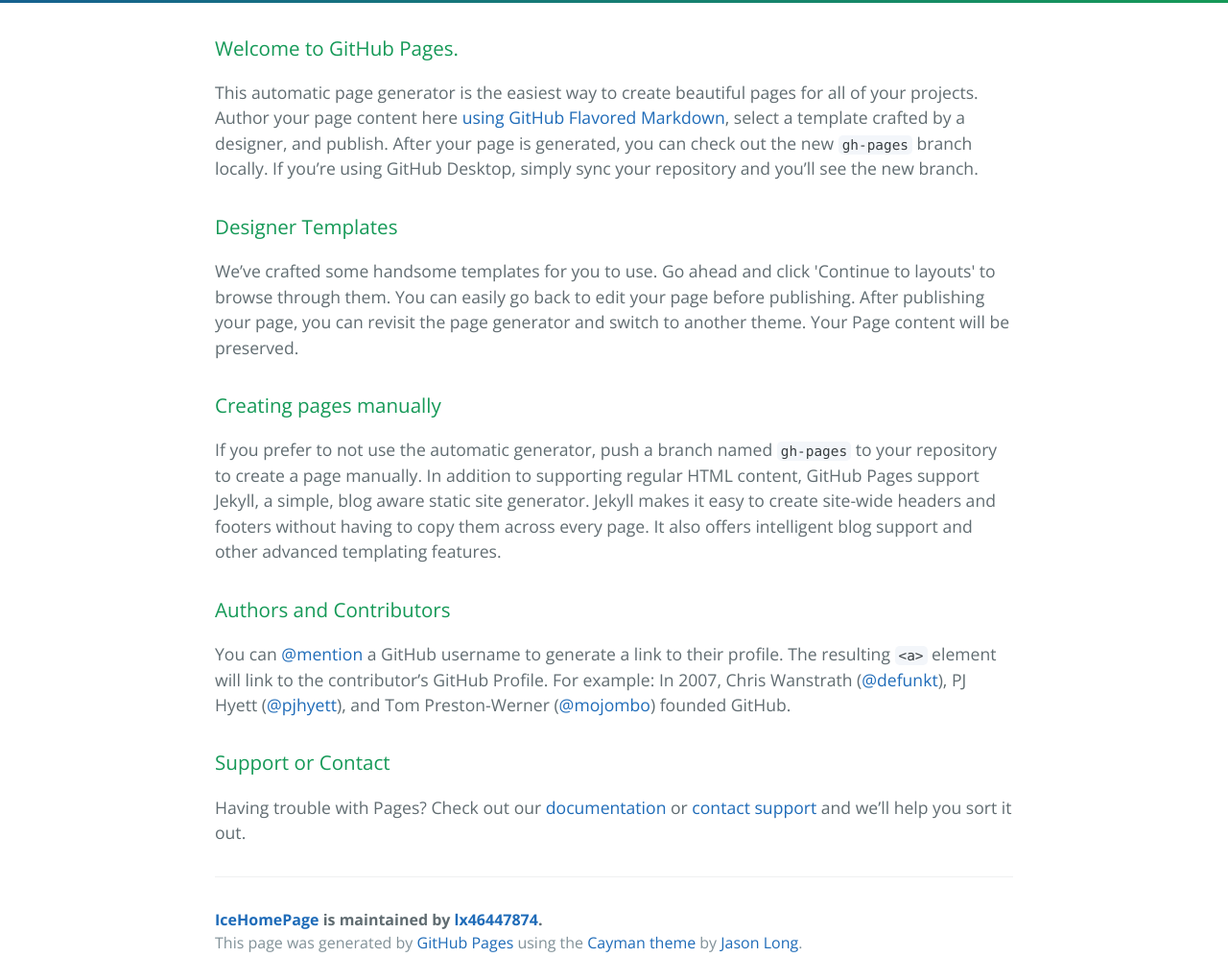
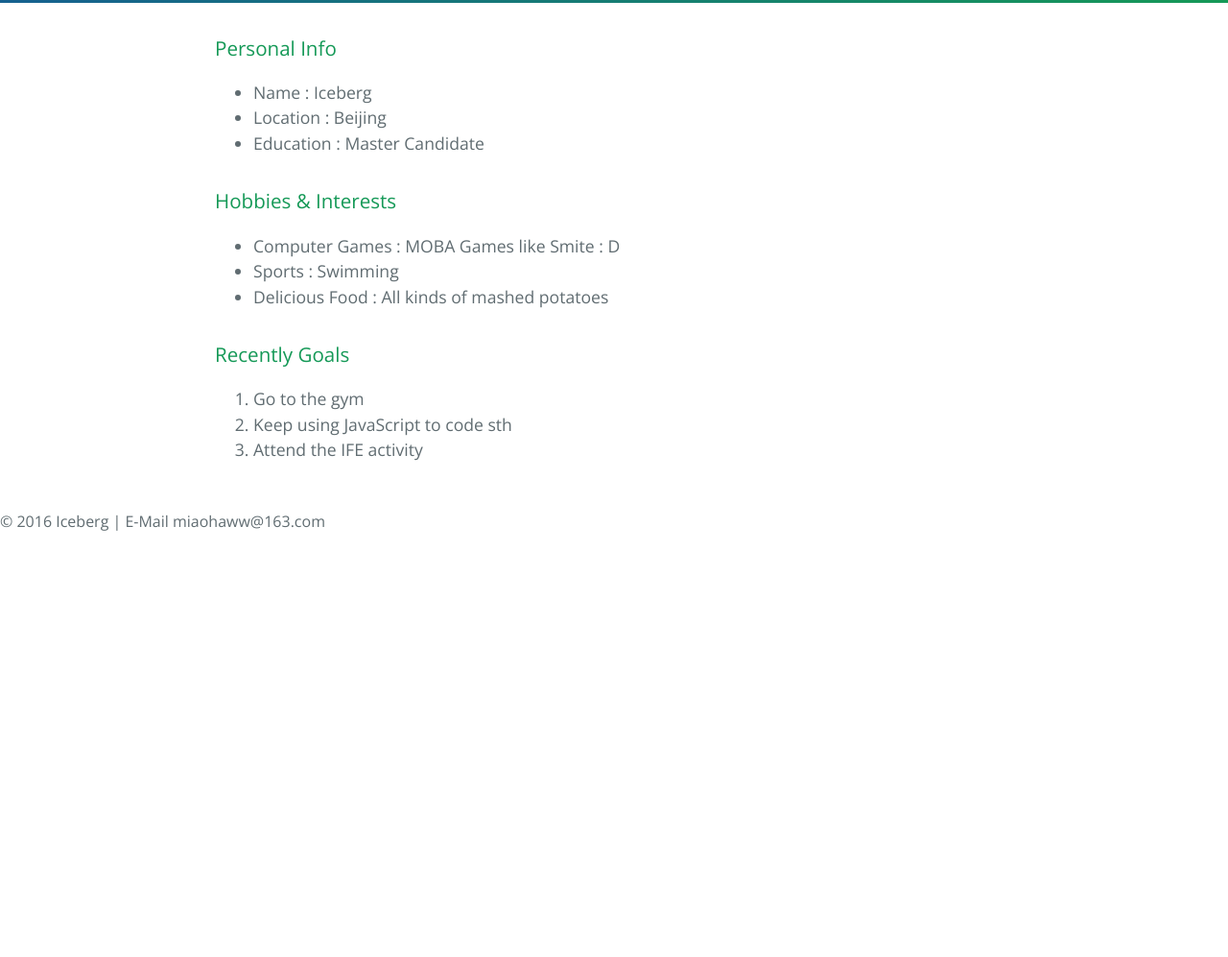
Before and after one commit to lx46447874/IceHomePage, a plain HTML site: page index.html in a window 1280 px wide. Shown: the part 380-1377 px from the top of the page at 96% size. After the commit the page ends 935 px from the top, so only its background shows below. Drawn offline with nearby package versions, Linux system fonts and the light colour scheme.

Commit message:
Personal Update
modify the content

```diff
--- a/index.html
+++ b/index.html
@@ -13,45 +13,35 @@
 <section class="page-header">
   <h1 class="project-name">IceHomePage</h1>
   <h2 class="project-tagline">This is a personal homepage :D</h2>
-      <a href="https://github.com/lx46447874/IceHomePage" class="btn">View on GitHub</a>
-      <a href="https://github.com/lx46447874/IceHomePage/zipball/master" class="btn">Download .zip</a>
-      <a href="https://github.com/lx46447874/IceHomePage/tarball/master" class="btn">Download .tar.gz</a>
+  <a href="https://github.com/lx46447874/IceHomePage" class="btn">View on GitHub</a> <a href="https://github.com/lx46447874/IceHomePage/zipball/master" class="btn">Download .zip</a> <a href="https://github.com/lx46447874/IceHomePage/tarball/master" class="btn">Download .tar.gz</a> </section>
+<section class="main-content">
+  <h3> <a id="welcome-to-github-pages" class="anchor" href="#welcome-to-github-pages" aria-hidden="true"><span aria-hidden="true" class="octicon octicon-link"></span></a>Personal Info</h3>
+  <p>
+  <ul>
+  	<li>Name : Iceberg</li>
+    <li>Location : Beijing</li>
+    <li>Education : Master Candidate</li>
+  </ul>
+  </p>
+  <h3> <a id="designer-templates" class="anchor" href="#designer-templates" aria-hidden="true"><span aria-hidden="true" class="octicon octicon-link"></span></a>Hobbies & Interests</h3>
+  <p>
+   <ul>
+  	<li>Computer Games : MOBA Games like Smite : D</li>
+    <li>Sports : Swimming  </li>
+    <li>Delicious Food : All kinds of mashed potatoes</li>
+  </ul>
+  </p>
+  <h3> <a id="creating-pages-manually" class="anchor" href="#creating-pages-manually" aria-hidden="true"><span aria-hidden="true" class="octicon octicon-link"></span></a>Recently Goals</h3>
+  <p>
+  <ol>
+  	<li>Go to the gym</li>
+    <li>Keep using JavaScript to code sth</li>
+    <li>Attend the IFE activity </li>
+  </ol>
+  </p>
 </section>
-
-    <section class="main-content">
-      <h3>
-<a id="welcome-to-github-pages" class="anchor" href="#welcome-to-github-pages" aria-hidden="true"><span aria-hidden="true" class="octicon octicon-link"></span></a>Welcome to GitHub Pages.</h3>
-
-<p>This automatic page generator is the easiest way to create beautiful pages for all of your projects. Author your page content here <a href="https://guides.github.com/features/mastering-markdown/">using GitHub Flavored Markdown</a>, select a template crafted by a designer, and publish. After your page is generated, you can check out the new <code>gh-pages</code> branch locally. If you’re using GitHub Desktop, simply sync your repository and you’ll see the new branch.</p>
-
-<h3>
-<a id="designer-templates" class="anchor" href="#designer-templates" aria-hidden="true"><span aria-hidden="true" class="octicon octicon-link"></span></a>Designer Templates</h3>
-
-<p>We’ve crafted some handsome templates for you to use. Go ahead and click 'Continue to layouts' to browse through them. You can easily go back to edit your page before publishing. After publishing your page, you can revisit the page generator and switch to another theme. Your Page content will be preserved.</p>
-
-<h3>
-<a id="creating-pages-manually" class="anchor" href="#creating-pages-manually" aria-hidden="true"><span aria-hidden="true" class="octicon octicon-link"></span></a>Creating pages manually</h3>
-
-<p>If you prefer to not use the automatic generator, push a branch named <code>gh-pages</code> to your repository to create a page manually. In addition to supporting regular HTML content, GitHub Pages support Jekyll, a simple, blog aware static site generator. Jekyll makes it easy to create site-wide headers and footers without having to copy them across every page. It also offers intelligent blog support and other advanced templating features.</p>
-
-<h3>
-<a id="authors-and-contributors" class="anchor" href="#authors-and-contributors" aria-hidden="true"><span aria-hidden="true" class="octicon octicon-link"></span></a>Authors and Contributors</h3>
-
-<p>You can <a href="https://help.github.com/articles/basic-writing-and-formatting-syntax/#mentioning-users-and-teams" class="user-mention">@mention</a> a GitHub username to generate a link to their profile. The resulting <code>&lt;a&gt;</code> element will link to the contributor’s GitHub Profile. For example: In 2007, Chris Wanstrath (<a href="https://github.com/defunkt" class="user-mention">@defunkt</a>), PJ Hyett (<a href="https://github.com/pjhyett" class="user-mention">@pjhyett</a>), and Tom Preston-Werner (<a href="https://github.com/mojombo" class="user-mention">@mojombo</a>) founded GitHub.</p>
-
-<h3>
-<a id="support-or-contact" class="anchor" href="#support-or-contact" aria-hidden="true"><span aria-hidden="true" class="octicon octicon-link"></span></a>Support or Contact</h3>
-
-<p>Having trouble with Pages? Check out our <a href="https://help.github.com/pages">documentation</a> or <a href="https://github.com/contact">contact support</a> and we’ll help you sort it out.</p>
-
-      <footer class="site-footer">
-        <span class="site-footer-owner"><a href="https://github.com/lx46447874/IceHomePage">IceHomePage</a> is maintained by <a href="https://github.com/lx46447874">lx46447874</a>.</span>
-
-        <span class="site-footer-credits">This page was generated by <a href="https://pages.github.com">GitHub Pages</a> using the <a href="https://github.com/jasonlong/cayman-theme">Cayman theme</a> by <a href="https://twitter.com/jasonlong">Jason Long</a>.</span>
-      </footer>
-
-    </section>
-
-
+<div>
+ © 2016 Iceberg | E-Mail miaohaww@163.com
+</div>
 </body>
 </html>
```
Lines whose indentation alone changed are shown as unchanged.
